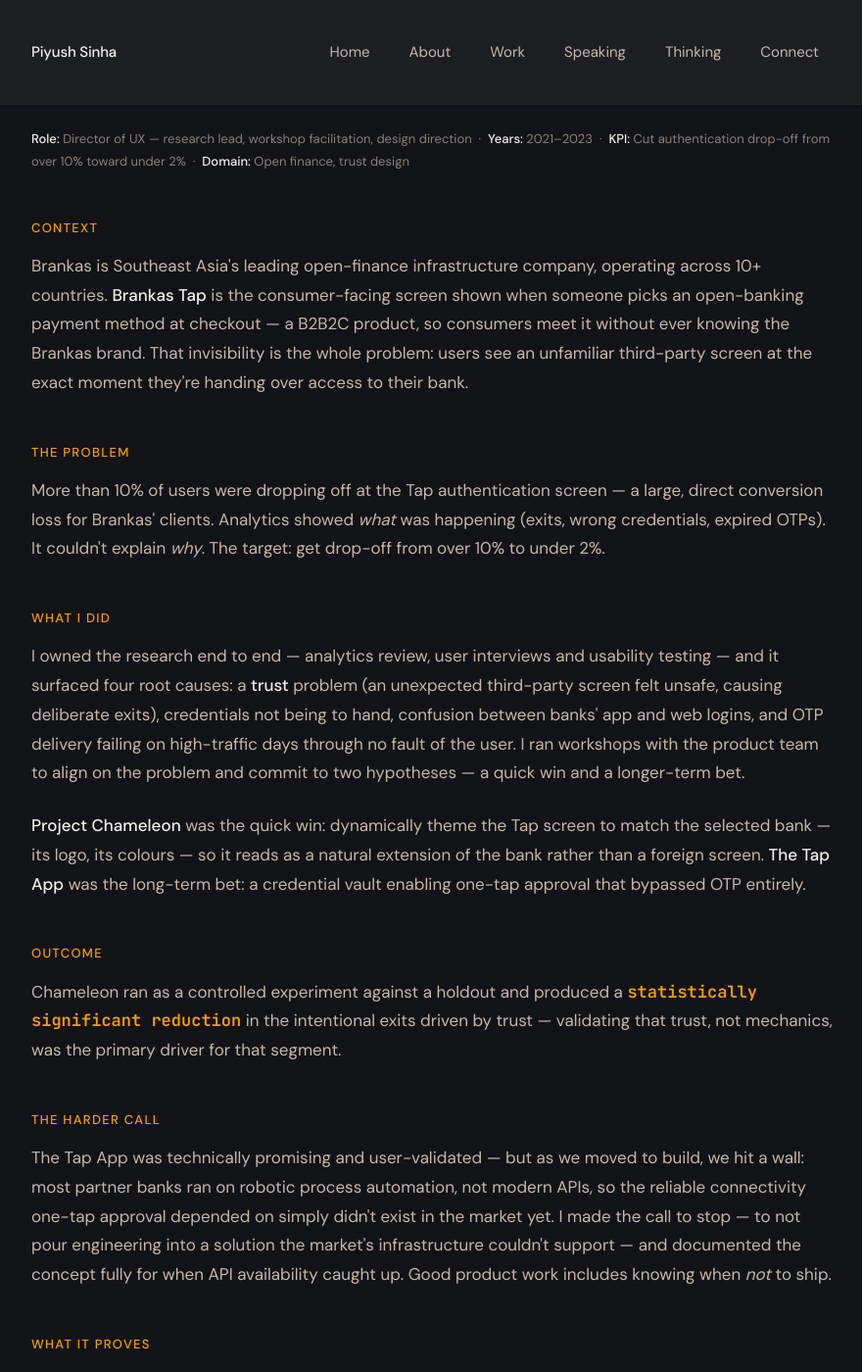
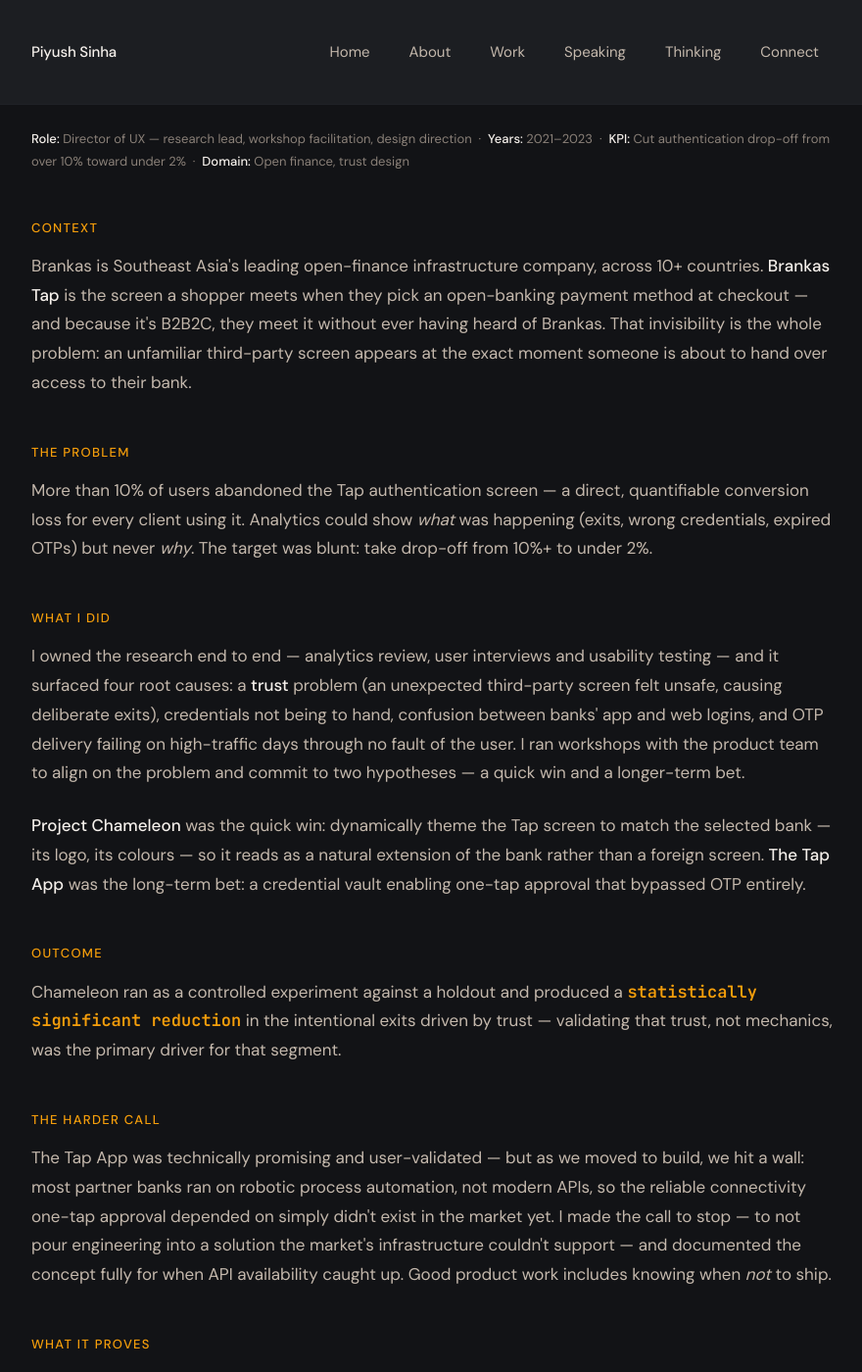
Before and after one commit to piyushsinha/piyushsinha.github.io, a Jekyll site: the page built from work/brankas-open-banking-trust.html, in a window 1280 px wide and 1400 px high, scrolled down 248 px. Shown: the whole window at 98% size, without its empty margins (198-1078 px from the left). Built offline with Jekyll 4.4.1, drawn with Linux system fonts in a browser that asks for light colours; some of the changed text lies outside the part shown.

Commit message:
Polish: Brankas case study

```diff
--- a/work/brankas-open-banking-trust.html
+++ b/work/brankas-open-banking-trust.html
@@ -22,10 +22,10 @@
     </p>
 
     <h2 class="case-study__section-title">Context</h2>
-    <p>Brankas is Southeast Asia's leading open-finance infrastructure company, operating across 10+ countries. <strong>Brankas Tap</strong> is the consumer-facing screen shown when someone picks an open-banking payment method at checkout — a B2B2C product, so consumers meet it without ever knowing the Brankas brand. That invisibility is the whole problem: users see an unfamiliar third-party screen at the exact moment they're handing over access to their bank.</p>
+    <p>Brankas is Southeast Asia's leading open-finance infrastructure company, across 10+ countries. <strong>Brankas Tap</strong> is the screen a shopper meets when they pick an open-banking payment method at checkout — and because it's B2B2C, they meet it without ever having heard of Brankas. That invisibility is the whole problem: an unfamiliar third-party screen appears at the exact moment someone is about to hand over access to their bank.</p>
 
     <h2 class="case-study__section-title">The problem</h2>
-    <p>More than 10% of users were dropping off at the Tap authentication screen — a large, direct conversion loss for Brankas' clients. Analytics showed <em>what</em> was happening (exits, wrong credentials, expired OTPs). It couldn't explain <em>why</em>. The target: get drop-off from over 10% to under 2%.</p>
+    <p>More than 10% of users abandoned the Tap authentication screen — a direct, quantifiable conversion loss for every client using it. Analytics could show <em>what</em> was happening (exits, wrong credentials, expired OTPs) but never <em>why</em>. The target was blunt: take drop-off from 10%+ to under 2%.</p>
 
     <h2 class="case-study__section-title">What I did</h2>
     <p>I owned the research end to end — analytics review, user interviews and usability testing — and it surfaced four root causes: a <strong>trust</strong> problem (an unexpected third-party screen felt unsafe, causing deliberate exits), credentials not being to hand, confusion between banks' app and web logins, and OTP delivery failing on high-traffic days through no fault of the user. I ran workshops with the product team to align on the problem and commit to two hypotheses — a quick win and a longer-term bet.</p>
@@ -38,7 +38,7 @@
     <p>The Tap App was technically promising and user-validated — but as we moved to build, we hit a wall: most partner banks ran on robotic process automation, not modern APIs, so the reliable connectivity one-tap approval depended on simply didn't exist in the market yet. I made the call to stop — to not pour engineering into a solution the market's infrastructure couldn't support — and documented the concept fully for when API availability caught up. Good product work includes knowing when <em>not</em> to ship.</p>
 
     <h2 class="case-study__section-title">What it proves</h2>
-    <p>B2B2C trust design — where the end user has no relationship with your brand — breaks the standard playbook. I ran this alongside my de facto Head of Operations mandate at Brankas, pairing rigorous root-cause research with the judgment to de-prioritise a validated idea when business reality wouldn't support it.</p>
+    <p>B2B2C trust design — where the end user has no relationship with your brand — breaks the standard UX playbook. I ran this alongside my de facto Head of Operations mandate at Brankas, pairing rigorous root-cause research with the judgment to de-prioritise a validated idea when the market wasn't ready for it. Trust, evidence, and the discipline to stop — the operator's whole toolkit on one screen.</p>
 
     <div class="case-study__tags">
       <ul class="pill-list">
```
